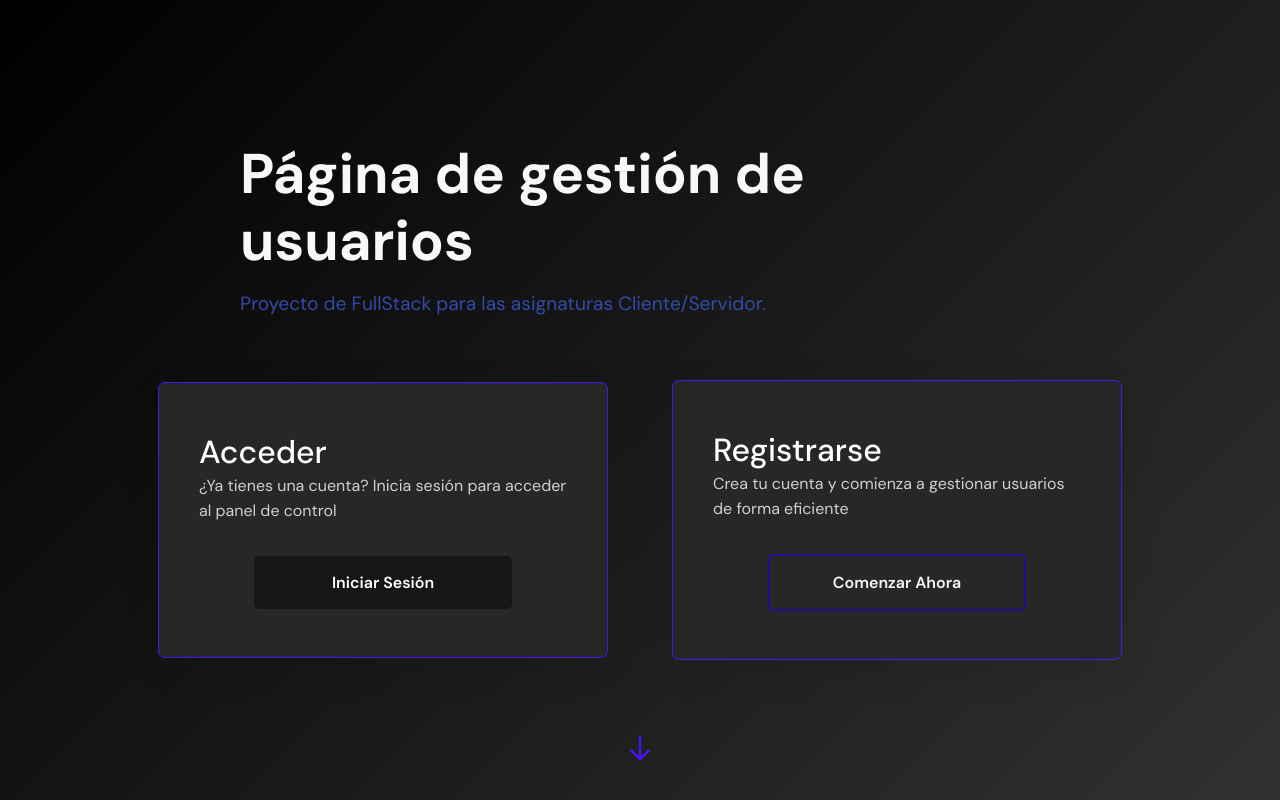
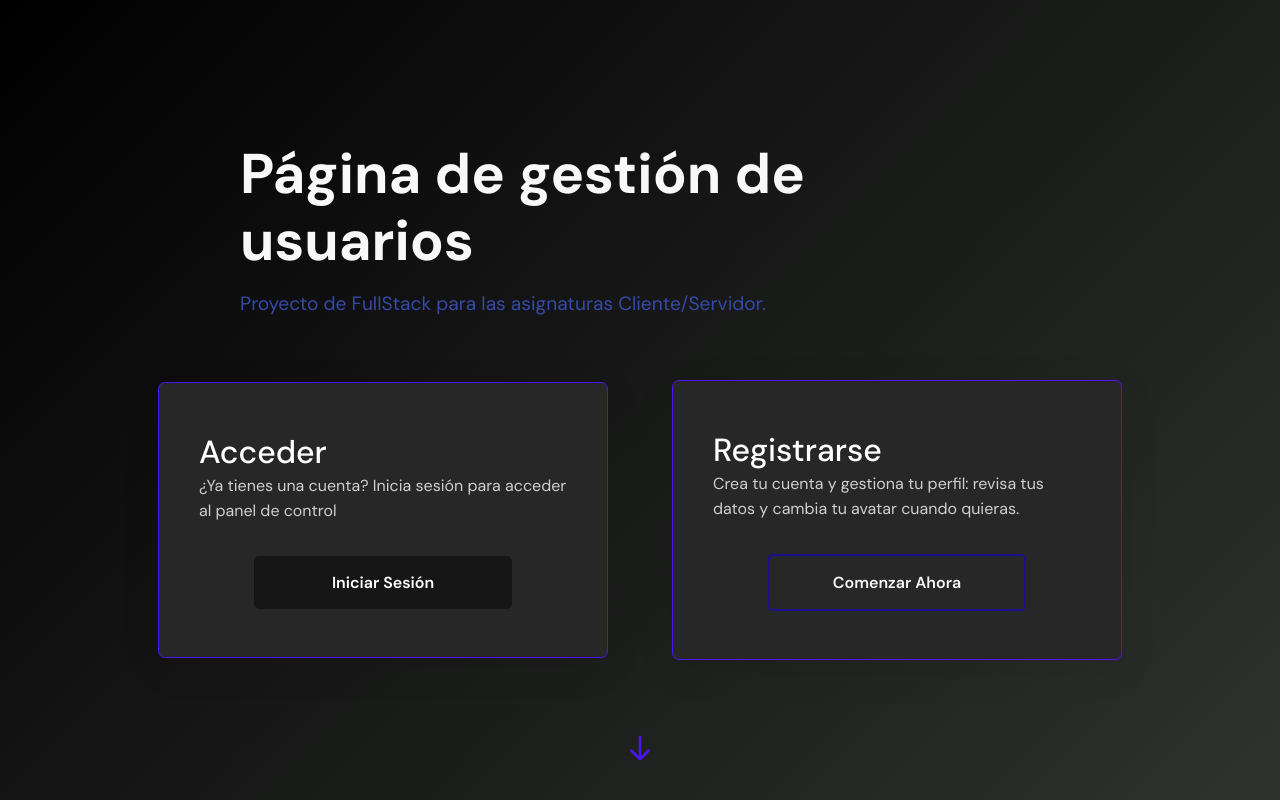
Before and after one commit to Marioelviranicolas/GestionUsuariosFullStack, a React (Vite) app in the folder ProyectoMKR/: page / in a window 1280 px wide. Shown: the top 800 px of the page. Built offline with nearby package versions, Linux system fonts and the light colour scheme; no server answers.

Commit message:
Definitivo2

```diff
--- a/ProyectoMKR/src/pages/admin/UsersList.css
+++ b/ProyectoMKR/src/pages/admin/UsersList.css
@@ -14,6 +14,7 @@
 
 /* Botón Logout */
 .logout-floating {
+  height: 45px;
   width: 80px;
   position: relative;
   top: 50px;
--- a/ProyectoMKR/src/pages/publicas/HomePage.jsx
+++ b/ProyectoMKR/src/pages/publicas/HomePage.jsx
@@ -31,7 +31,7 @@ function HomePage() {
 
           <div className="card">
             <h2>Registrarse</h2>
-            <p>Crea tu cuenta y comienza a gestionar usuarios de forma eficiente</p>
+            <p>Crea tu cuenta y gestiona tu perfil: revisa tus datos y cambia tu avatar cuando quieras.</p>
             <Link to="/register" className="btn btn-register">
               Comenzar Ahora
             </Link>
```
